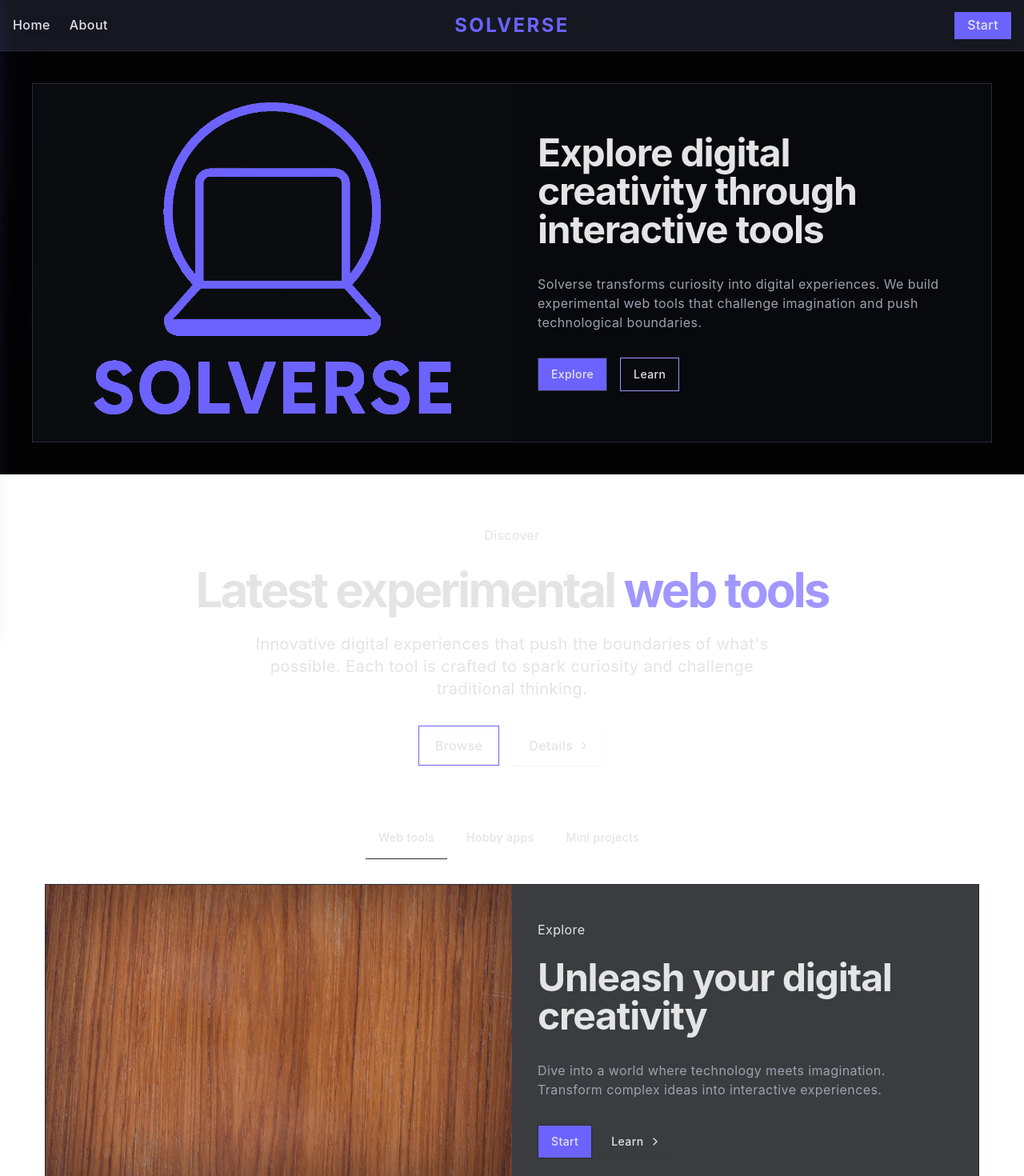
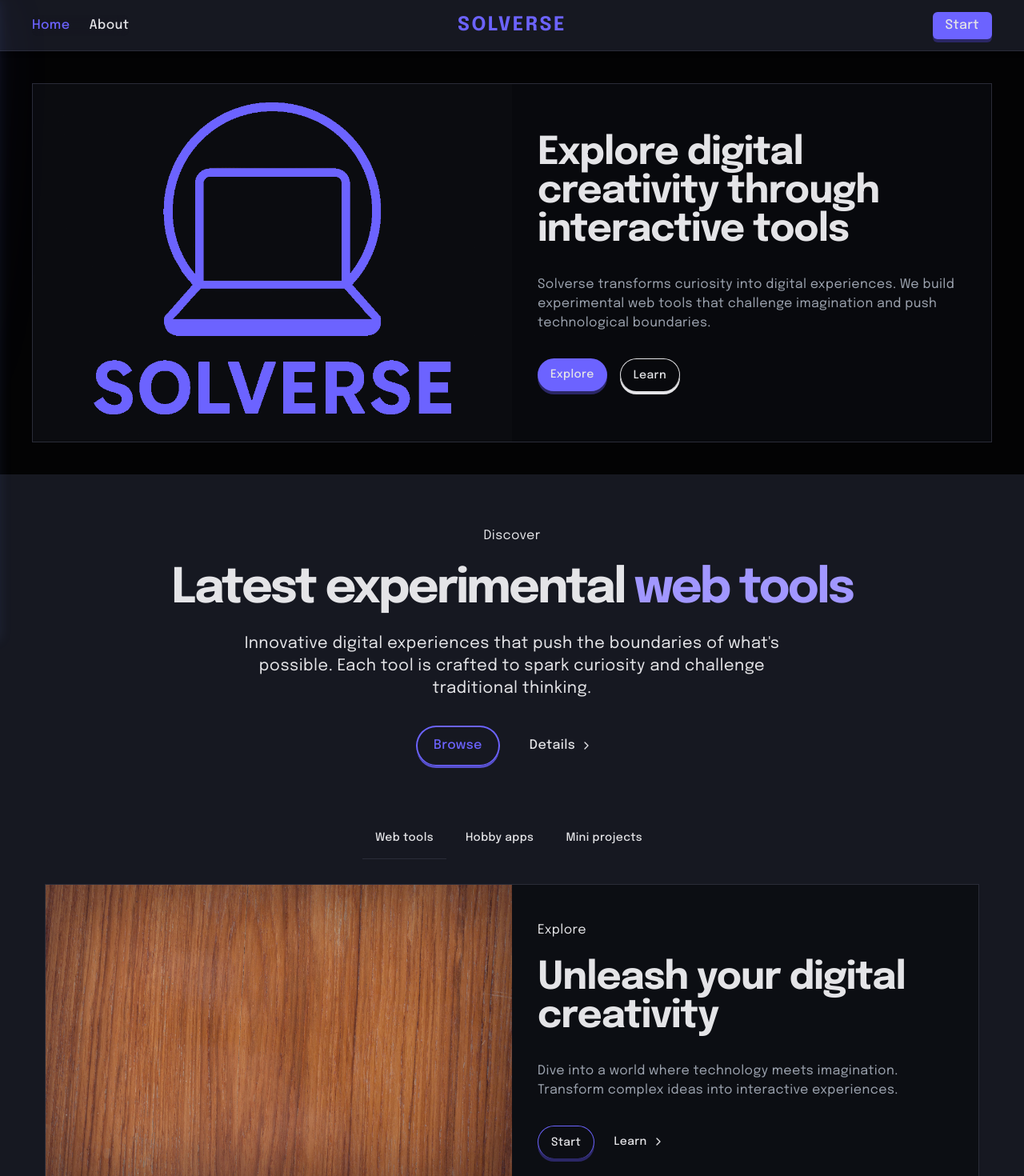
Before and after one commit to Solatido143/Solverse, a Vue app in the folder frontend/: page / in a window 1280 px wide. Shown: the top 1470 px of the page at 80% size. Built offline with nearby package versions, Linux system fonts and the light colour scheme.

Commit message:
add PressButton component and integrate into HomeView; update AboutView styles for consistency

```diff
--- a/frontend/src/assets/base.css
+++ b/frontend/src/assets/base.css
@@ -71,6 +71,7 @@ body {
     background-color 0.5s;
   line-height: 1.6;
   font-family:
+    'Epilogue',
     Inter,
     -apple-system,
     BlinkMacSystemFont,
@@ -84,6 +85,8 @@ body {
     'Helvetica Neue',
     sans-serif;
   font-size: 16px;
+  font-optical-sizing: auto;
+  font-style: normal;
   text-rendering: optimizeLegibility;
   -webkit-font-smoothing: antialiased;
   -moz-osx-font-smoothing: grayscale;
--- /dev/null
+++ b/frontend/src/components/PressButton.vue
@@ -0,0 +1,55 @@
+<script setup>
+import { computed } from 'vue';
+
+const props = defineProps({
+    label: {
+        type: String,
+        required: true
+    },
+    stateMatter: {
+        type: String,
+        default: 'filled' // other option could be 'hollow'
+    },
+    bgColor: {
+        type: String,
+        default: 'cornflower-blue'
+    },
+    bgHover: {
+        type: String,
+        default: 'cornflower-blue-dark'
+    },
+    shadow: {
+        type: String,
+        default: 'cornflower-blue-darker'
+    },
+    textColor: {
+        type: String,
+        default: 'text-text-primary-silverlight'
+    },
+    textColorHover: {
+        type: String,
+        default: ''
+    }
+});
+
+const buttonClasses = computed(() => {
+    const base = 'inline-flex items-center w-auto font-medium leading-5 rounded-full text-sm px-4 py-2.5 transition-all select-none shadow-[0_4px_0_0] active:shadow-[0_0_0_0] active:translate-y-[4px]';
+
+    const bgHover = `hover:bg-${props.bgHover}` || `hover:bg-${props.bgHover}`;
+    const shadow = `shadow-${props.shadow}` || `shadow-${props.shadow}`;
+
+    const textColorHover = `hover:text-${props.textColorHover}` || `hover:text-${props.textColorHover}`
+
+    if (props.stateMatter === 'hollow' && props.bgColor) {
+        return `${base} box-border border-t border-l border-r border-${props.bgColor} shadow-${props.bgColor}-darker hover:bg-${props.bgColor}-dark ${props.textColor} ${textColorHover}`;
+    }
+    return `${base} bg-${props.bgColor} shadow-${props.bgColor}-darker hover:bg-${props.bgColor}-dark ${props.textColor}`;
+})
+
+</script>
+
+<template>
+    <button :class="buttonClasses">
+        {{ label }}
+    </button>
+</template>
--- a/frontend/src/components/TheNav.vue
+++ b/frontend/src/components/TheNav.vue
@@ -1,46 +1,63 @@
 <script setup>
-import { RouterLink } from 'vue-router'
+import { RouterLink, useRoute } from 'vue-router'
 import { ref } from "vue";
 import TheSideBar from "./TheSideBar.vue"
 
 const isSidebarOpen = ref(false)
+const route = useRoute()
+
+const isActive = (path) => {
+    return route.path === path;
+}
 
 </script>
 
 <template>
-    <header class="border-b border-border-soft-veil bg-midnight-panel-astral shadow-md fixed z-30 w-full h-16">
+    <header class="border-b border-border-soft-veil bg-cinder shadow-md fixed z-30 w-full h-16">
         <nav>
-            <div class="flex flex-wrap items-center justify-between mx-auto px-4 h-16">
-                <!-- Nav -->
+            <div class="flex flex-wrap items-center justify-between mx-auto px-4 md:px-10 h-16">
                 <div class="hidden md:block md:w-auto mt-3 md:mt-0 pt-3 md:pt-0">
-                    <ul
-                        class="font-medium flex flex-col gap-2 p-2 md:p-0 mt-4 border rounded-lg md:flex-row md:space-x-4 rtl:space-x-reverse md:mt-0 md:border-0 border-border-soft-veil bg-midnight-panel-astral/70 backdrop-blur-sm">
+                    <ul class="font-medium flex flex-col gap-2 p-2 md:p-0 mt-4 border rounded-lg md:flex-row md:space-x-4 rtl:space-x-reverse md:mt-0 md:border-0 border-border-soft-veil bg-midnight-panel-astral/70 backdrop-blur-sm">
                         <li>
-                            <RouterLink to="/" class="block hover:text-accent-glow-lumina-core transition-colors">
-                                Home</RouterLink>
+                            <RouterLink
+                                to="/"
+                                :class="[
+                                    'block transition-colors hover:text-cornflower-blue',
+                                    isActive('/') ? 'text-cornflower-blue' : 'text-text-primary-silverlight',
+                                ]"
+                            >
+                                Home
+                            </RouterLink>
                         </li>
                         <li>
-                            <RouterLink to="/about" class="block hover:text-accent-soft-ethereal transition-colors">
-                                About</RouterLink>
+                            <RouterLink
+                            to="/about"
+                            :class="[
+                                'block transition-colors hover:text-cornflower-blue',
+                                isActive('/about') ? 'text-cornflower-blue' : 'text-text-primary-silverlight',
+                            ]"
+                            >
+                                About
+                            </RouterLink>
                         </li>
                     </ul>
                 </div>
 
                 <!-- Logo/Title -->
                 <a href="/" class="flex items-center space-x-3 rtl:space-x-reverse md:absolute md:left-1/2 md:top-1/2 md:transform md:-translate-x-1/2 md:-translate-y-1/2">
-                    <img src="./assets/solverseicon.png" class="h-8 hidden  " alt="Solverse Logo" />
+                    <img src="../assets/favicon.png" class="h-8 md:hidden" alt="Solverse Logo" />
                     <span
-                        class="self-center text-2xl font-bold whitespace-nowrap text-accent-glow-lumina-core tracking-widest uppercase">
+                        class="hidden md:block self-center text-2xl font-bold whitespace-nowrap text-cornflower-blue tracking-widest uppercase">
                         Solverse
                     </span>
                 </a>
 
                 <!-- Button -->
-                    <button class="hidden md:inline-flex items-center px-4 py-1 bg-accent-glow-lumina-core text-text-primary-silverlight font-medium hover:bg-accent-glow-lumina-core/80 transition-all duration-200 shadow-sm hover:shadow">Start</button>
+                    <button class="hidden md:inline-flex items-center px-4 py-1 bg-cornflower-blue text-text-primary-silverlight font-medium shadow-[0_4px_0_0] shadow-cornflower-blue-darker hover:bg-cornflower-blue-dark active:shadow-[0_0_0_0] active:translate-y-[4px] transition-all rounded-md">Start</button>
 
 
                 <button @click="isSidebarOpen = true" type="button"
-                    class="inline-flex items-center p-2 w-10 h-10 justify-center text-sm text-text-muted-ashen rounded-lg md:hidden hover:bg-surface-hover-oblivion focus:outline-none focus:ring-2 focus:ring-accent-soft-ethereal transition">
+                    class="inline-flex items-center p-2 w-10 h-10 justify-center text-sm text-text-muted-ashen rounded-lg md:hidden hover:bg-surface-hover-oblivion focus:outline-none focus:ring-2 focus:ring-melrose transition">
                     <span class="sr-only">Menu</span>
                     <svg class="w-5 h-5" aria-hidden="true" xmlns="http://www.w3.org/2000/svg" fill="none"
                         viewBox="0 0 17 14">
--- a/frontend/src/views/AboutView.vue
+++ b/frontend/src/views/AboutView.vue
@@ -2,7 +2,7 @@
 </script>
 
 <template>
-  <main class="flex-grow sm:flex flex-col items-center justify-center text-center mt-16 px-6 py-12 bg-gradient-to-b">
+  <main class="bg-woodsmoke flex-grow sm:flex flex-col items-center justify-center text-center mt-16 px-6 py-12 bg-gradient-to-b">
     <div class="max-w-4xl">
       <h1 class="text-3xl md:text-4xl font-bold text-text-primary-silverlight mb-4">
         About Solverse
@@ -10,7 +10,7 @@
       <p class="text-base md:text-lg text-text-primary-silverlight leading-relaxed mb-6">
         <strong>Solverse</strong> is a personal digital space forged by <span class="font-semibold">Mark Anthony Sol
           Cruz</span> — a creative hub where tech meets passion.
-        It’s home to random yet purposeful creations — from hobby tools like Mudae utilities and Genshin planners to
+        It’s home to random yet purposeful creations — from hobby tools like Mudae utilities and Minecraft utilities to
         experimental web projects.
       </p>
       <p class="text-base md:text-lg text-text-primary-silverlight leading-relaxed">
--- a/frontend/src/views/HomeView.vue
+++ b/frontend/src/views/HomeView.vue
@@ -1,5 +1,6 @@
 <script setup>
 import TheCard from '../components/TheCard.vue'
+import PressButton from '../components/PressButton.vue'
 </script>
 
 <template>
@@ -13,17 +14,12 @@ import TheCard from '../components/TheCard.vue'
 
         <div class="flex flex-col justify-center p-8 leading-normal">
           <h5 class="mb-8 text-5xl font-bold tracking-tight text-heading text-text-primary-silverlight">Explore digital
-            creativity through interactive
-            tools</h5>
+            creativity through interactive tools</h5>
           <p class="mb-8 text-text-muted-ashen">Solverse transforms curiosity into digital experiences. We build
             experimental web tools that challenge imagination and push technological boundaries.</p>
           <div class="flex space-x-4">
-            <button type="button"
-              class="inline-flex items-center w-auto text-text-primary-silverlight bg-cornflower-blue box-border border border-border-soft-veil hover:bg-cornflower-blue-dark hover:text-heading focus:ring-4 focus:ring-neutral-tertiary shadow-xs font-medium leading-5 rounded-base text-sm px-4 py-2.5 focus:outline-none">Explore
-            </button>
-            <button type="button"
-              class="inline-flex items-center w-auto text-text-primary-silverlight box-border border border-melrose hover:bg-melrose-darkest hover:text-heading focus:ring-4 focus:ring-neutral-tertiary shadow-xs font-medium leading-5 rounded-base text-sm px-4 py-2.5 focus:outline-none">Learn
-            </button>
+            <PressButton label="Explore" />
+            <PressButton label="Learn" bgColor="tickle-me-pink" stateMatter="hollow" textColorHover="woodsmoke" />
           </div>
         </div>
       </div>
@@ -31,42 +27,47 @@ import TheCard from '../components/TheCard.vue'
 
 
 
-    <section id="feature_section">
+    <section id="feature_section" class="bg-cinder">
       <div class="py-8 px-4 mx-auto max-w-screen-2xl text-center lg:py-16">
         <p class="mb-6 text-text-primary-silverlight">Discover</p>
-        <h1 class="mb-6 text-4xl font-bold tracking-tighter text-heading md:text-5xl lg:text-6xl">Latest experimental <span class="text-melrose">web tools</span></h1>
+        <h1 class="mb-6 text-4xl font-bold tracking-tighter text-heading md:text-5xl lg:text-6xl">Latest experimental
+          <span class="text-melrose">web tools</span>
+        </h1>
         <p class="mb-8 text-base font-normal text-body md:text-xl md:px-16 xl:px-72">Innovative digital experiences that
           push the boundaries of what's possible. Each tool is crafted to spark curiosity and challenge traditional
           thinking.</p>
         <div class="flex flex-col space-y-4 sm:flex-row sm:justify-center sm:space-y-0 md:space-x-4">
           <button type="button"
-            class="text-body box-border border border-cornflower-blue hover:bg-cornflower-blue-darker transition focus:ring-4 focus:ring-neutral-tertiary shadow-xs font-medium leading-5 rounded-base text-base px-5 py-3 focus:outline-none">Browse</button>
-          <button type="button"
-            class="inline-flex items-center justify-center text-text-primary-silverlight hover:bg-melrose-darkest transition box-border border border-transparent focus:ring-4 focus:ring-brand-medium shadow-xs font-medium rounded-base text-base px-5 py-3 focus:outline-none">
+            class="text-body text-cornflower-blue hover:text-text-primary-silverlight border-box border-2 border-b rounded-full border-cornflower-blue shadow-[0_4px_0_-1px] shadow-cornflower-blue-dark hover:bg-cornflower-blue active:shadow-[0_0_0_0] active:translate-y-[4px] font-medium leading-5 text-base px-5 py-3 transition-all select-none">
+            Browse
+          </button>
+
+          <RouterLink to="/"
+            class="inline-flex items-center justify-center text-text-primary-silverlight hover:underline box-border border border-transparent font-medium text-base px-5 py-3 transition-all select-none">
             Details
             <svg xmlns="http://www.w3.org/2000/svg" class="w-4 h-4 ms-1.5 -me-0.5" width="24" height="24"
               viewBox="0 0 24 24" fill="none" stroke="currentColor" stroke-width="2" stroke-linecap="round"
               stroke-linejoin="round">
               <path d="m9 18 6-6-6-6" />
             </svg>
-          </button>
+          </RouterLink>
         </div>
       </div>
       <div class="flex justify-center text-sm font-medium text-center text-body">
         <ul class="flex flex-wrap -mb-px">
           <li class="me-2">
-            <a href="#" class="inline-block p-4 border-b border-border-soft-veil rounded-t-base active">Web tools
-            </a>
+            <button type="button" class="inline-block cursor-pointer p-4 border-b border-border-soft-veil rounded-t-base active">Web tools
+            </button>
           </li>
           <li class="me-2">
-            <a href="#" class="inline-block p-4 border-b border-transparent rounded-t-base hover:border-brand">Hobby
+            <button type="button" class="inline-block cursor-pointer p-4 border-b border-transparent rounded-t-base hover:border-brand">Hobby
               apps
-            </a>
+            </button>
           </li>
           <li class="me-2">
-            <a href="#" class="inline-block p-4 border-b border-transparent rounded-t-base hover:border-brand">Mini
+            <button type="button" class="inline-block cursor-pointer p-4 border-b border-transparent rounded-t-base hover:border-brand">Mini
               projects
-            </a>
+            </button>
           </li>
         </ul>
       </div>
@@ -86,17 +87,15 @@ import TheCard from '../components/TheCard.vue'
                 <p class="mb-8 text-text-muted-ashen">Dive into a world where technology meets imagination. Transform
                   complex ideas into interactive experiences.</p>
                 <div class="flex space-x-2">
-                  <button type="button"
-                    class="inline-flex items-center w-auto text-text-primary-silverlight bg-cornflower-blue box-border border border-border-soft-veil hover:bg-cornflower-blue-dark hover:text-heading focus:ring-4 focus:ring-neutral-tertiary shadow-xs font-medium leading-5 rounded-base text-sm px-4 py-2.5 focus:outline-none">Start
-                  </button>
-                  <button type="button"
-                    class="inline-flex items-center w-auto text-text-primary-silverlight hover:bg-melrose-darkest hover:text-heading focus:ring-4 focus:ring-neutral-tertiary shadow-xs font-medium leading-5 rounded-base text-sm px-4 py-2.5 focus:outline-none">Learn<svg
+                  <PressButton label="Start" stateMatter="hollow" textColorHover="start" />
+                  <RouterLink to="/"
+                    class="inline-flex items-center w-auto text-text-primary-silverlight hover:underline font-medium leading-5 text-sm px-4 py-2.5 transition-all select-none">Learn<svg
                       xmlns="http://www.w3.org/2000/svg" class="w-4 h-4 ms-1.5 -me-0.5" width="24" height="24"
                       viewBox="0 0 24 24" fill="none" stroke="currentColor" stroke-width="2" stroke-linecap="round"
                       stroke-linejoin="round">
                       <path d="m9 18 6-6-6-6" />
                     </svg>
-                  </button>
+                  </RouterLink>
                 </div>
               </div>
             </div>
```
